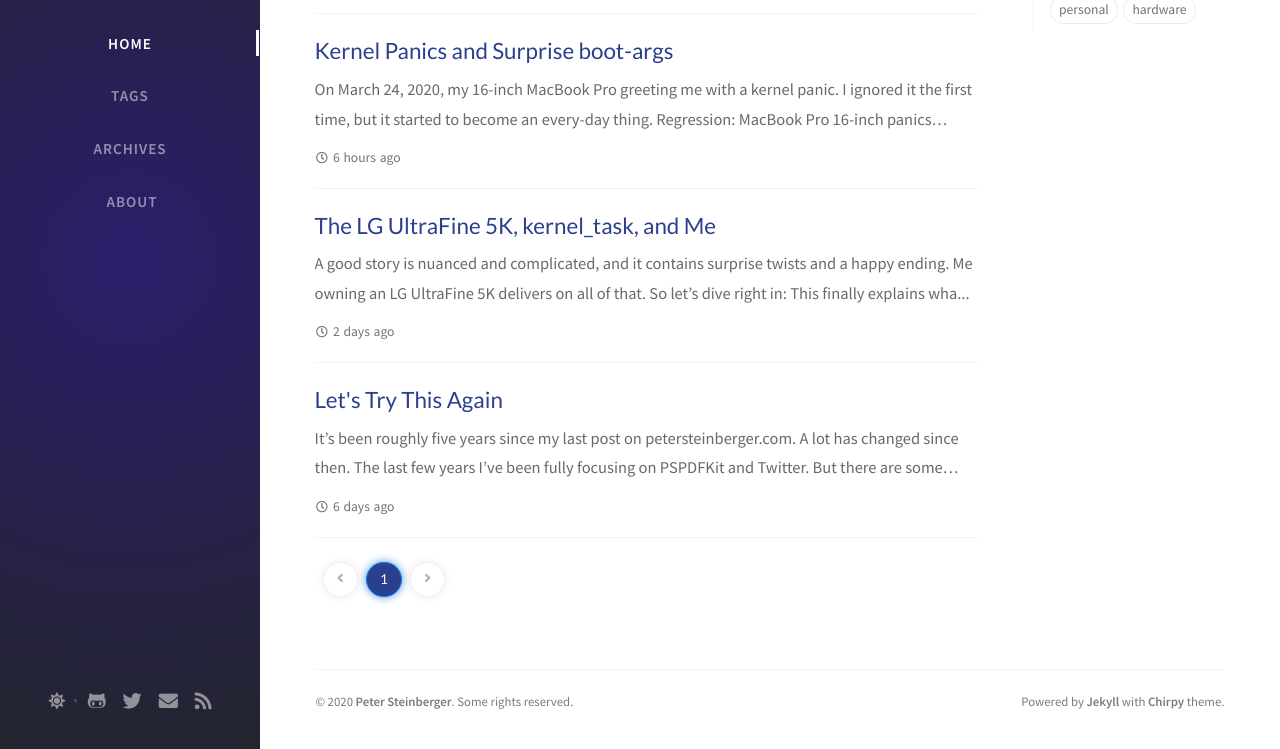
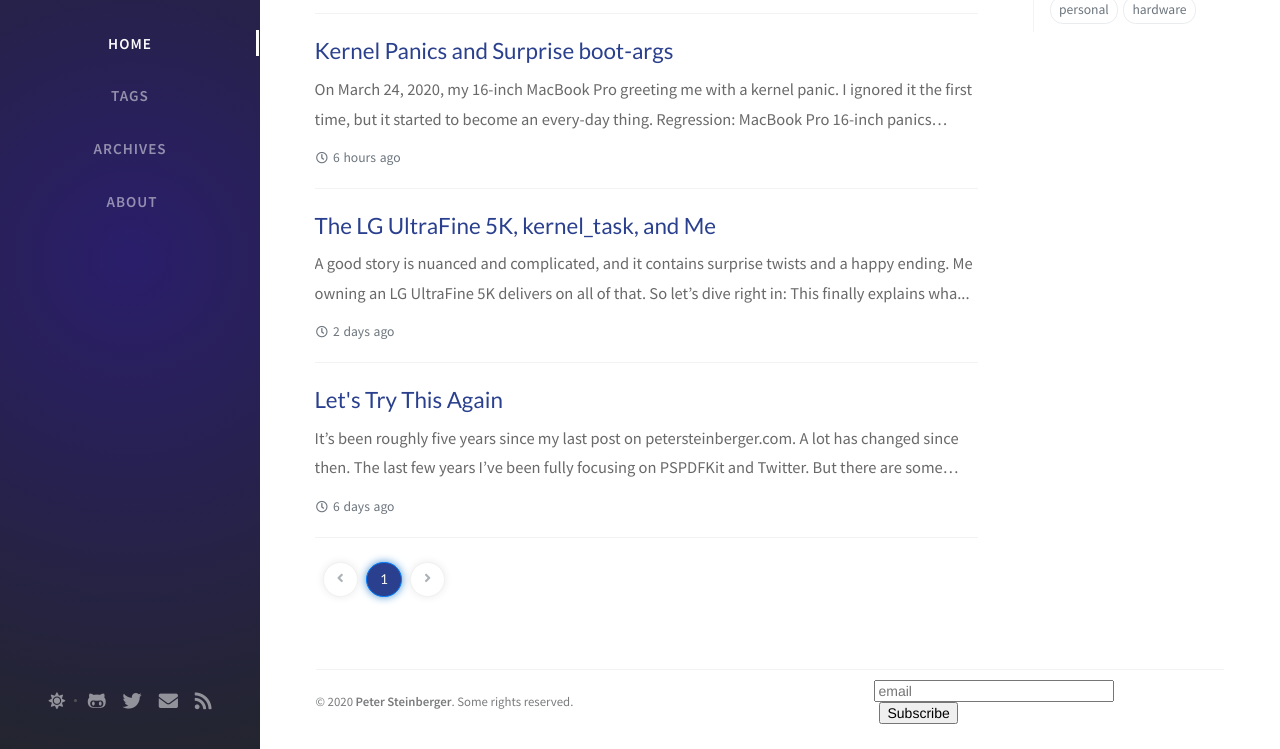
Before and after one commit to steipete/steipete.com, a Jekyll site: the page built from index.html, in a window 1280 px wide and 981 px high, cut to the strip 232-981 px from the top of the window. Built offline with Jekyll 4.4.1, drawn with Linux system fonts in a browser that asks for light colours; nearby versions of some CDN libraries; the list of posts is cut into pages by our own code; comment, search, counter and statistics services are not loaded.

```diff
--- a/_includes/footer.html
+++ b/_includes/footer.html
@@ -20,13 +20,21 @@
     </div>
 
     <div class="footer-right">
-      <p class="mb-0">
-        Powered by
-        <a href="https://jekyllrb.com" target="_blank">Jekyll</a>
-        with
-        <a href="https://github.com/cotes2020/jekyll-theme-chirpy/">Chirpy</a>
-        theme.
-      </p>
+
+
+<!-- Begin Mailchimp Signup Form -->
+<div id="mc_embed_signup">
+<form action="https://steipete.us18.list-manage.com/subscribe/post?u=1b30fcd0931c48f4c6b2e30bd&amp;id=0877936fb2" method="post" id="mc-embedded-subscribe-form" name="mc-embedded-subscribe-form" class="validate" target="_blank" novalidate>
+    <div id="mc_embed_signup_scroll">
+
+  <input type="email" value="" name="EMAIL" class="email" id="mce-EMAIL" placeholder="email" required>
+    <div class="clear"><input type="submit" value="Subscribe" name="subscribe" id="mc-embedded-subscribe" class="button"></div>
+    </div>
+</form>
+</div>
+<!--End mc_embed_signup-->
+
+
     </div>
 
   </div> <!-- div.d-flex -->
--- a/_includes/head.html
+++ b/_includes/head.html
@@ -26,6 +26,14 @@
   <link rel="preconnect" href="https://fonts.gstatic.com" crossorigin="anonymous">
   <link rel="dns-prefetch" href="https://fonts.gstatic.com">
 
+   <!-- mailchimp -->
+ <link href="//cdn-images.mailchimp.com/embedcode/horizontal-slim-10_7.css" rel="stylesheet" type="text/css">
+<style type="text/css">
+  #mc_embed_signup{background:#fff; clear:left; font:14px Helvetica,Arial,sans-serif; width:100%;}
+  #mc_embed_signup .button { margin: 0px 5px; }
+  #mc_embed_signup form { text-align: left !important; }
+  #mc_embed_signup input.email { width: 240px !important; }
+</style>
 
   <!-- ga -->
   {% if jekyll.environment == 'production' %}
```
Also changed, not shown: tabs/about.md (+12 -12 lines).
